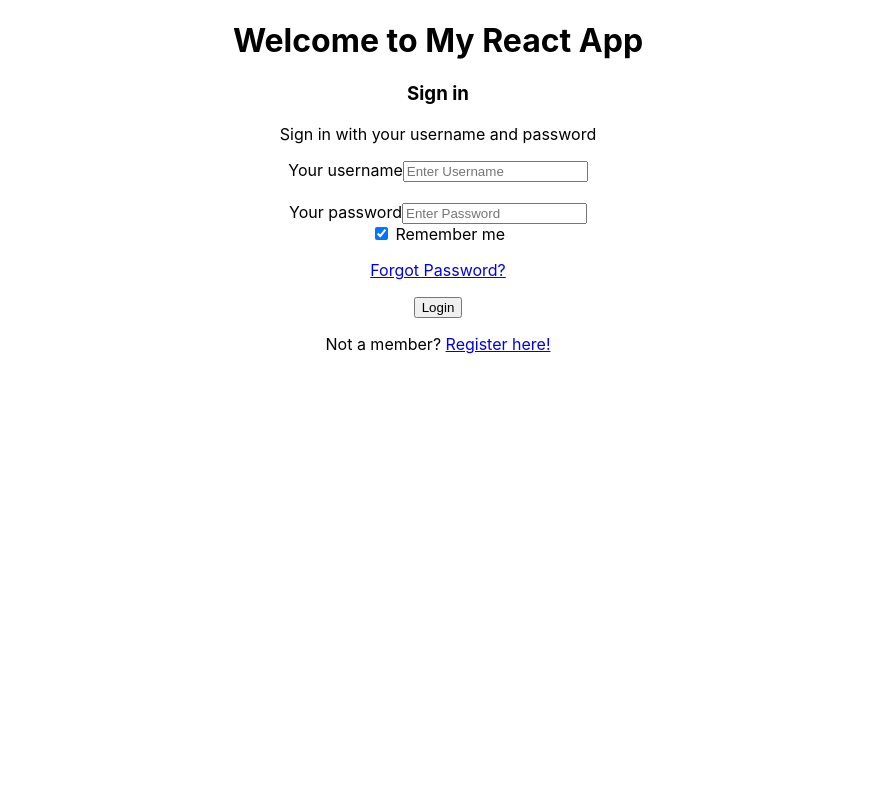
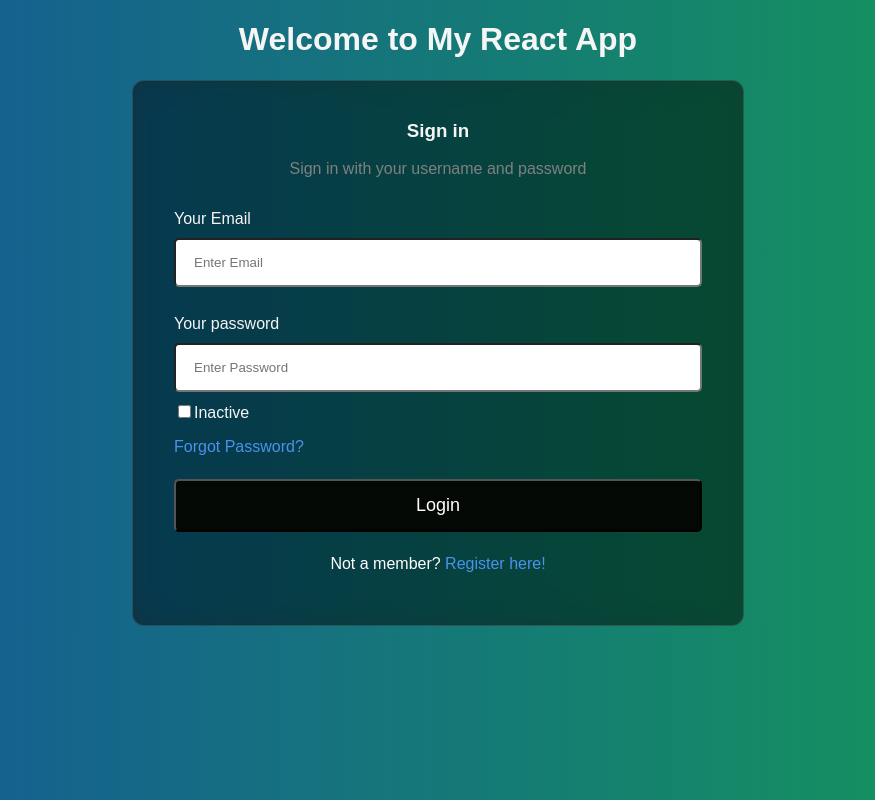
Before and after one commit to sayan-roni-96/react18-authentication, a React (Create React App) app: page / in a window 1280 px wide. Shown: the whole page, without its empty margins (202-1077 px from the left). Built offline with nearby package versions, Linux system fonts and the light colour scheme.

Commit message:
new upload

```diff
--- /dev/null
+++ b/db.json
@@ -0,0 +1,40 @@
+{
+  "users": [
+    {
+      "email": "sayan.roni96@gmail.com",
+      "password": "Sayan@96",
+      "status": "active",
+      "id": "idEedd5"
+    },
+    {
+      "email": "sd@gmail.com",
+      "password": "Sayan@23",
+      "status": "active",
+      "id": "zshtIxy"
+    },
+    {
+      "email": "1@april.biz",
+      "password": "Sr@1235",
+      "status": "active",
+      "id": "lIwTTVS"
+    },
+    {
+      "email": "test@test.com",
+      "password": "Sr@12356",
+      "status": "active",
+      "id": "1aCgO8U"
+    },
+    {
+      "email": "bncmc",
+      "password": "",
+      "status": "active",
+      "id": "Ikp2DEU"
+    },
+    {
+      "email": "",
+      "password": "",
+      "status": "active",
+      "id": "R1mqwJv"
+    }
+  ]
+}
--- a/package.json
+++ b/package.json
@@ -6,13 +6,19 @@
     "@testing-library/jest-dom": "^5.17.0",
     "@testing-library/react": "^13.4.0",
     "@testing-library/user-event": "^13.5.0",
+    "axios": "^1.5.1",
+    "concurrently": "^8.2.1",
     "react": "^18.2.0",
     "react-dom": "^18.2.0",
+    "react-icons": "^4.11.0",
+    "react-icons-kit": "^2.0.0",
     "react-scripts": "5.0.1",
+    "react-toastify": "^9.1.3",
     "web-vitals": "^2.1.4"
   },
   "scripts": {
     "start": "react-scripts start",
+    "dev": "concurrently \"react-scripts start\" \"json-server --watch db.json --port 3080\"",
     "build": "react-scripts build",
     "test": "react-scripts test",
     "eject": "react-scripts eject"
--- a/src/App.js
+++ b/src/App.js
@@ -4,7 +4,7 @@ import Login from './pages/Login';
 
 function App() {
   return (
-    <div className="App">
+    <div className="app_login">
     <h1>Welcome to My React App</h1>
     <body>
     <Login /> {/* Render the Login component here */}
--- a/src/pages/Login.js
+++ b/src/pages/Login.js
@@ -1,42 +1,149 @@
-import React from 'react';
+import React, { useState } from 'react';
+import {Icon} from 'react-icons-kit';
+// import {eyeOff} from 'react-icons-kit/feather/eyeOff';
+// import {eye} from 'react-icons-kit/feather/eye'
+import { ToastContainer, toast } from 'react-toastify';
+import 'react-toastify/dist/ReactToastify.css';
+import axios from 'axios';
+import './Login.css';
+
+// Import an SVG eye icon (you can use any SVG icon you prefer)
+//import EyeIcon from './eye-icon.svg';
 
 const Login = () => {
+  const [isChecked, setIsChecked] = useState(false);
+  const [email, setEmail] = useState('');
+  const [password, setPassword] = useState('');
+  const [error, setError] = useState('');
+  const [type, setType] = useState('password');
+  //const [icon, setIcon] = useState(eyeOff);
+  //const [isPasswordVisible, setIsPasswordVisible] = useState(false);
+
+  const handleCheckboxChange = () => {
+    setIsChecked(!isChecked);
+  };
+
+  const isEmailValid = (email) => {
+    const emailRegex = /^[a-zA-Z0-9._-]+@[a-zA-Z0-9.-]+\.[a-zA-Z]{2,4}$/;
+    return emailRegex.test(email);
+  };
+
+  const isPasswordValid = (password) => {
+    const passwordRegex = /^(?=.*[a-z])(?=.*[A-Z])(?=.*\d)(?=.*[@$!%*?&])[A-Za-z\d@$!%*?&]{6,}$/;
+    return passwordRegex.test(password);
+  };
+
+  // const togglePasswordVisibility = () => {
+  //   setIsPasswordVisible(!isPasswordVisible);
+  // };
+
+  const handleFormSubmit = (e) => {
+    e.preventDefault();
+
+   let hasError = false;
+
+    if (email.trim() === '') {
+      toast.error('Please fill in the email field.');
+      hasError = true;
+    } else if (!isEmailValid(email)) {
+      toast.error('Please enter a valid email address.');
+      hasError = true;
+    } else if (!isPasswordValid(password)) {
+      toast.error(
+        'Please enter a valid password with at least 6 characters, one uppercase letter, one lowercase letter, one special character, and one digit.'
+      );
+      hasError = true;
+    } else if (!isChecked) {
+      toast.error('Please check the checkbox.');
+      hasError = true;
+    }
+
+    if (!hasError) {
+      const newData = {
+        email: email,
+        password: password,
+        status: isChecked ? 'active' : 'inactive',
+      };
+      axios
+        .post(`${process.env.REACT_APP_BASE_URL}/users`, newData)
+        .then((resp) => {
+          console.log('resp =>', resp);
+          if (resp.status === 201) {
+            console.log('User added successfully.');
+            localStorage.setItem("userdata",JSON.stringify(resp.data))
+            setEmail('');
+            setPassword('');
+            setIsChecked(false);
+
+          }
+        })
+        .catch((err) => {
+          console.error('save_error =>', err);
+        });
+    }
+  };
+//   const handleToggle = () => {
+//    if (type==='password'){
+//       setIcon(eye);
+//       setType('text')
+//    } else {
+//       setIcon(eyeOff)
+//       setType('password')
+//    }
+// }
+  const getLocalstorageData = JSON.parse(localStorage.getItem("userdata"))
+console.log("getLocalstorageData->",getLocalstorageData);
   return (
     <>
-      <form action="">
-        {/* <!-- Headings for the form --> */}
+      <form onSubmit={handleFormSubmit}>
         <div className="headingsContainer">
           <h3>Sign in</h3>
           <p>Sign in with your username and password</p>
         </div>
+        <div className="mainContainer">
+          <label htmlFor="email">Your Email</label>
+          <input
+            type="text"
+            placeholder="Enter Email"
+            name="email"
+            value={email}
+            onChange={(e) => setEmail(e.target.value)}
+          />
+          <br /><br />
+          <label htmlFor="pswrd">Your password</label>
+          <div className="password-input-container">
+            <input
+              type="password" // Toggle input type based on visibility
+              placeholder="Enter Password"
+              name="pswrd"
+              value={password}
+              onChange={(e) => setPassword(e.target.value)}
+            />
+              {/* <span class="flex justify-around items-center" onClick={handleToggle}>
+                  <Icon class="absolute mr-10" icon={icon} size={25}/>
+              </span> */}
+              {/* Add the SVG eye icon here */}
+             {/* <img src={EyeIcon} alt="Toggle Password Visibility" /> */}
 
-        {/* <!-- Main container for all inputs --> */}
-        <div className="mainContainer">
-          {/* <!-- Username --> */}
-          <label htmlFor="username">Your username</label>
-          <input type="text" placeholder="Enter Username" name="username" required />
-
-          <br /><br />
-
-          {/* <!-- Password --> */}
-          <label htmlFor="pswrd">Your password</label>
-          <input type="password" placeholder="Enter Password" name="pswrd" required />
-
-          {/* <!-- sub container for the checkbox and forgot password link --> */}
+          </div>
+          <label>
+            <input
+              type="checkbox"
+              checked={isChecked}
+              onChange={handleCheckboxChange}
+              name="remember"
+            />
+            {isChecked ? 'Active' : 'Inactive'}
+          </label>
           <div className="subcontainer">
-            <label>
-              <input type="checkbox" checked="checked" name="remember" /> Remember me
-            </label>
-            <p className="forgotpsd"> <a href="#">Forgot Password?</a></p>
+            <p className="forgotpsd"><a href="#">Forgot Password?</a></p>
           </div>
-
-          {/* <!-- Submit button --> */}
+          {error && <p className="error">{error}</p>}
           <button type="submit">Login</button>
-
-          {/* <!-- Sign up link --> */}
-          <p className="register">Not a member?  <a href="#">Register here!</a></p>
+          <p className="register">Not a member? <a href="#">Register here!</a></p>
         </div>
       </form>
+       <ToastContainer position="top-right" autoClose={5000} />
     </>
   );
 };
```
Also changed, not shown: 2 other files (tests, documents, lock files or other folders).
